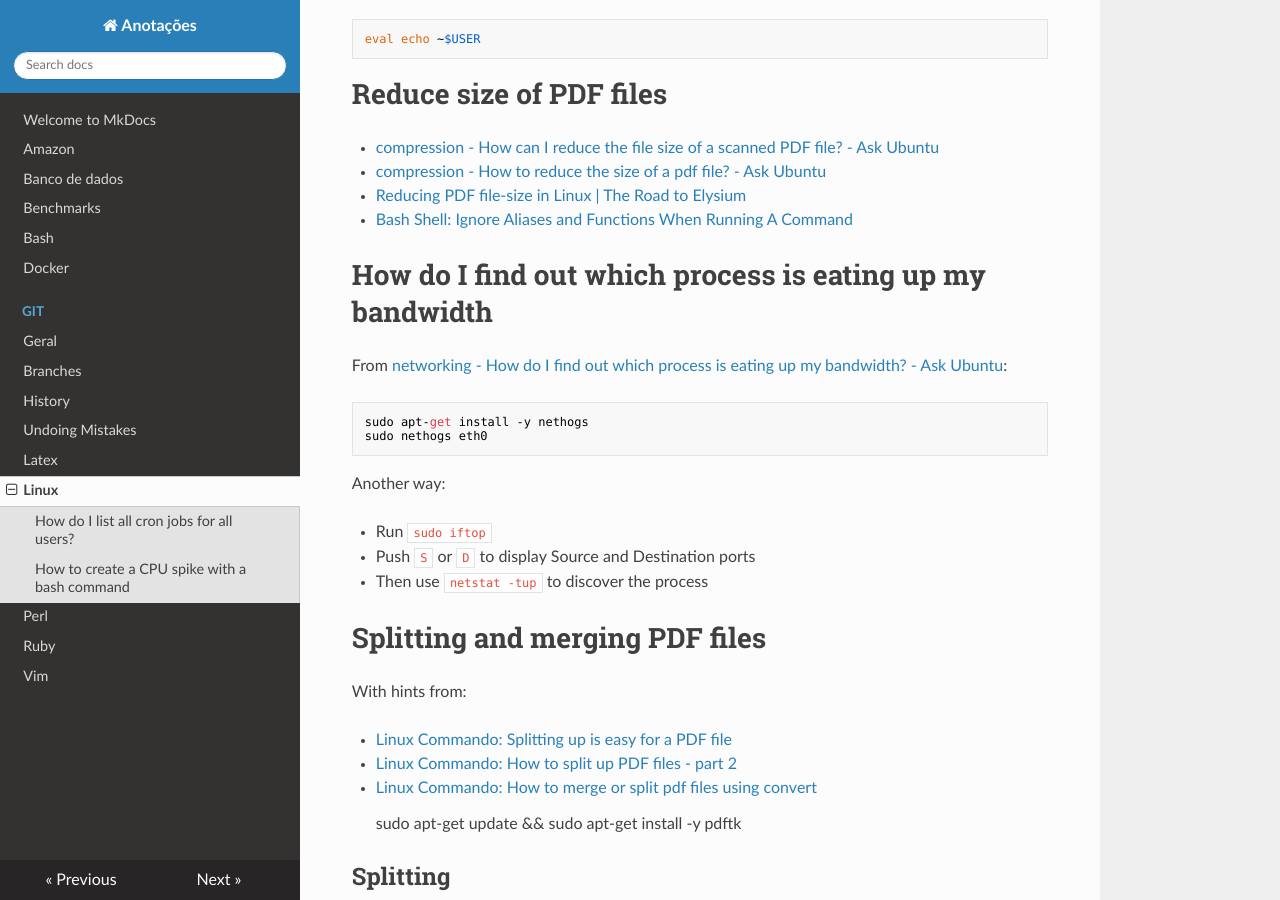
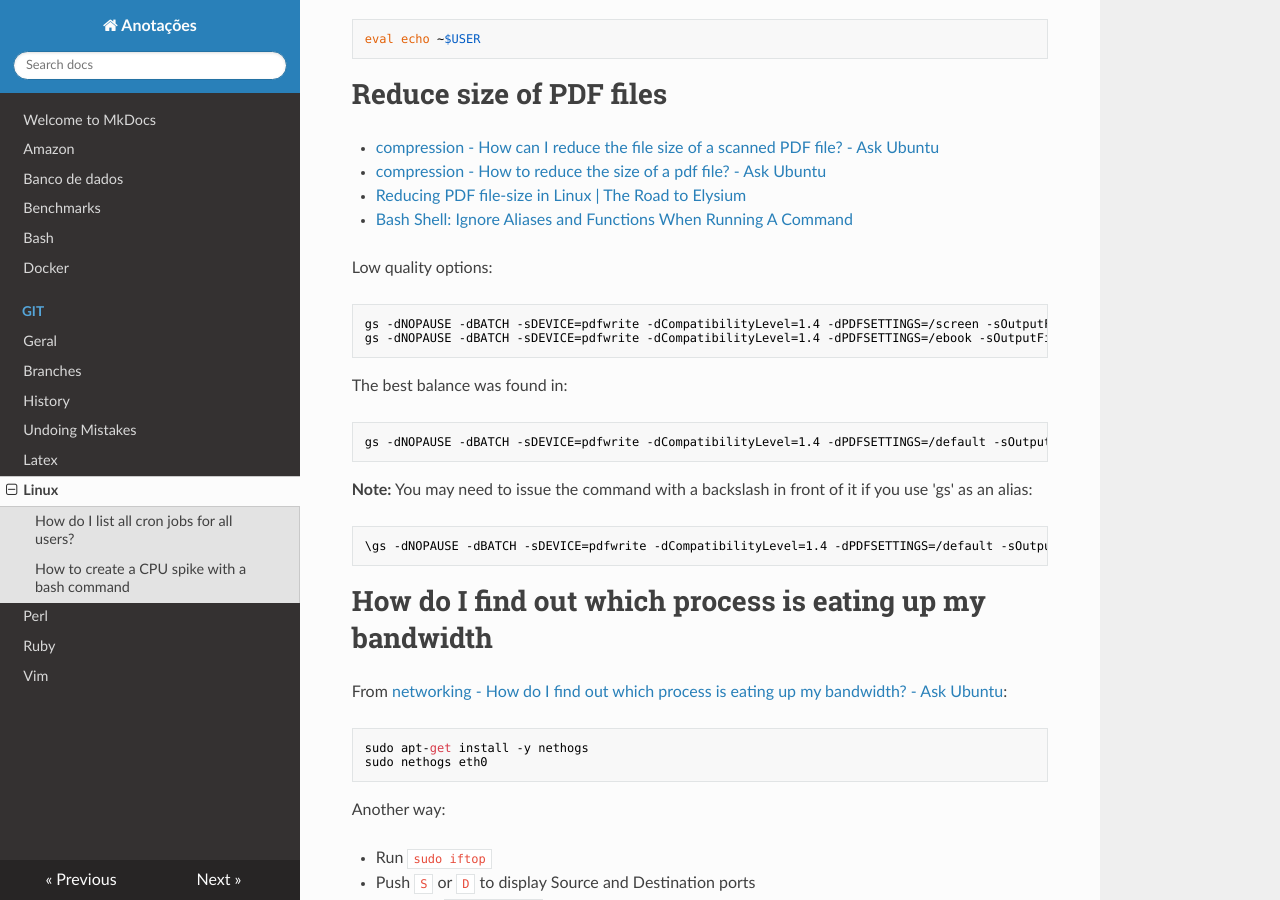
Before and after one commit to hposca/useful_notes, an MkDocs documentation site: the page built from docs/linux.md, in a window 1280 px wide and 900 px high, scrolled down 6217 px. Built offline with MkDocs 1.6.1, drawn with Linux system fonts in a browser that asks for light colours; nearby versions of some CDN libraries; old or Windows-style settings are respelled for this version of MkDocs.

Commit message:
Adding example on how to reduce a PDF size

```diff
--- a/docs/linux.md
+++ b/docs/linux.md
@@ -280,6 +280,19 @@ This is useful when you are inside a Docker container that has your keys forward
 - [Reducing PDF file-size in Linux | The Road to Elysium](http://jorge.fbarr.net/2012/11/29/reducing-pdf-file-size-in-linux/)
 - [Bash Shell: Ignore Aliases and Functions When Running A Command](http://www.cyberciti.biz/faq/ignore-shell-aliases-functions-when-running-command/)
 
+Low quality options:
+
+    gs -dNOPAUSE -dBATCH -sDEVICE=pdfwrite -dCompatibilityLevel=1.4 -dPDFSETTINGS=/screen -sOutputFile=new_file.pdf original_file.pdf
+    gs -dNOPAUSE -dBATCH -sDEVICE=pdfwrite -dCompatibilityLevel=1.4 -dPDFSETTINGS=/ebook -sOutputFile=new_file.pdf original_file.pdf
+
+The best balance was found in:
+
+    gs -dNOPAUSE -dBATCH -sDEVICE=pdfwrite -dCompatibilityLevel=1.4 -dPDFSETTINGS=/default -sOutputFile=new_file.pdf original_file.pdf
+
+**Note:** You may need to issue the command with a backslash in front of it if you use 'gs' as an alias:
+
+    \gs -dNOPAUSE -dBATCH -sDEVICE=pdfwrite -dCompatibilityLevel=1.4 -dPDFSETTINGS=/default -sOutputFile=new_file.pdf original_file.pdf
+
 # How do I find out which process is eating up my bandwidth
 
 From [networking - How do I find out which process is eating up my bandwidth? - Ask Ubuntu](http://askubuntu.com/questions/2411/how-do-i-find-out-which-process-is-eating-up-my-bandwidth):
```
